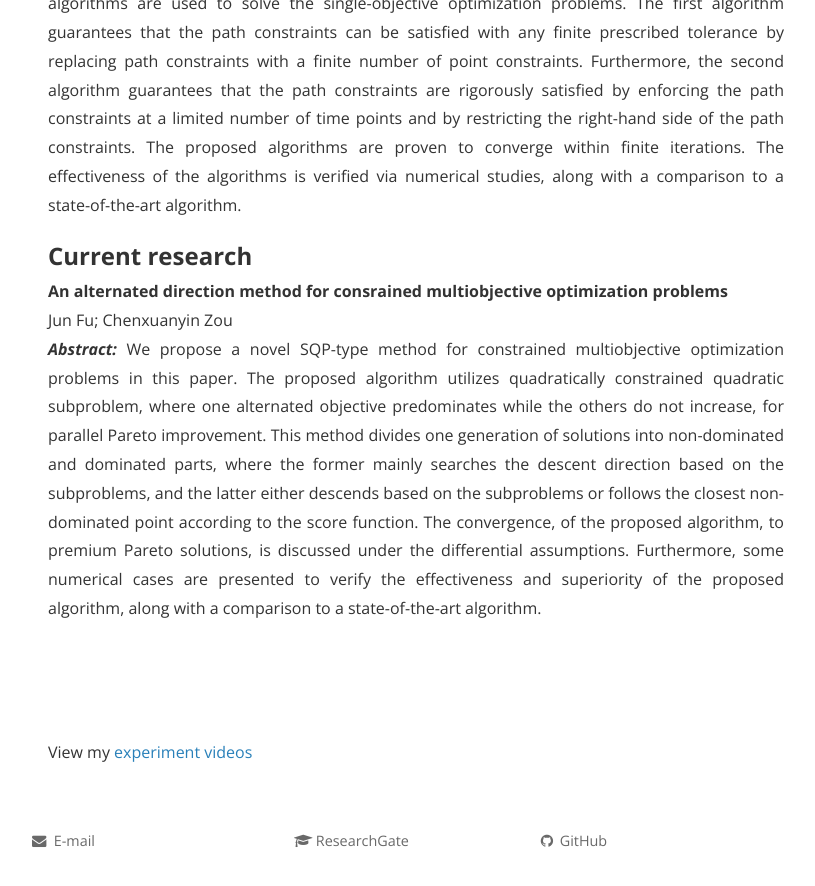
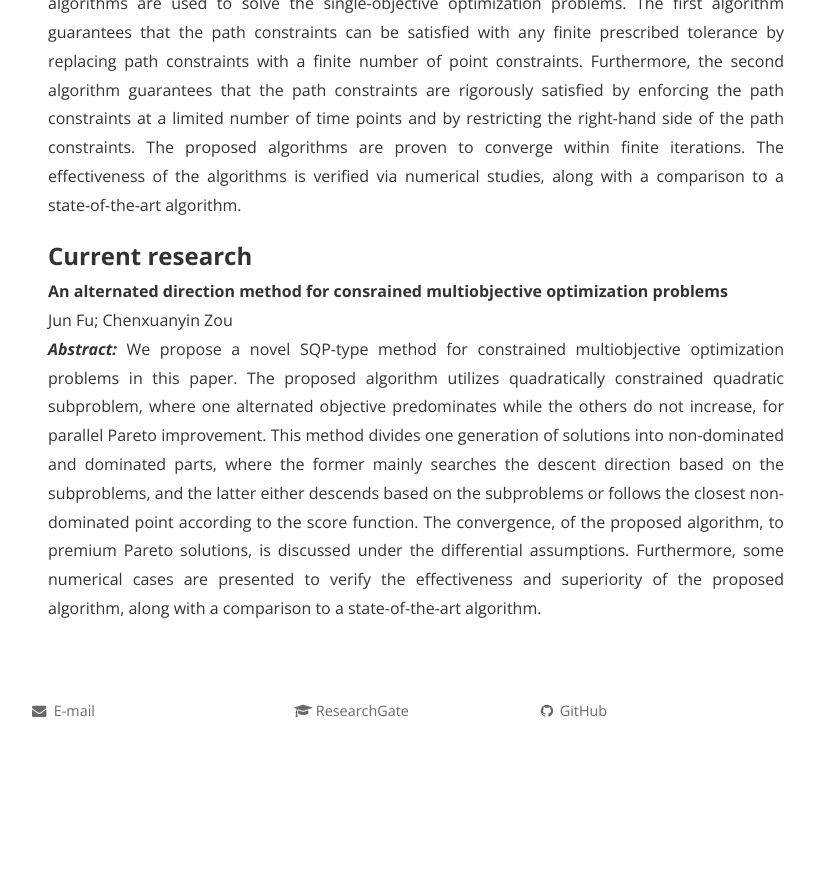
Before and after one commit to zcxy-academic/zcxy-academic.github.io, a Jekyll site: the page built from research.html, in a window 1280 px wide and 900 px high, scrolled down 648 px. Shown: the top 886 px of the window, without its empty margins (224-1039 px from the left). Built offline with Jekyll 4.4.1, drawn with Linux system fonts in a browser that asks for light colours; nearby versions of some CDN libraries; comment, search, counter and statistics services are not loaded; a style sheet for code colours, icons or effects is not loaded; after the commit the page ends 1418 px from its top, so only the background shows below that.

Commit message:
Update research.html

```diff
--- a/research.html
+++ b/research.html
@@ -19,9 +19,3 @@ DOI: 10.1109/TSMC.2022.3201685
 <strong>An alternated direction method for consrained multiobjective optimization problems</strong><br>
 Jun Fu; Chenxuanyin Zou<br>
 <p style="text-align:justify"><b><i>Abstract: </i></b>We propose a novel SQP-type method for constrained multiobjective optimization problems in this paper. The proposed algorithm utilizes quadratically constrained quadratic subproblem, where one alternated objective predominates while the others do not increase, for parallel Pareto improvement. This method divides one generation of solutions into non-dominated and dominated parts, where the former mainly searches the descent direction based on the subproblems, and the latter either descends based on the subproblems or follows the closest non-dominated point according to the score function. The convergence, of the proposed algorithm, to premium Pareto solutions, is discussed under the differential assumptions. Furthermore, some numerical cases are presented to verify the effectiveness and superiority of the proposed algorithm, along with a comparison to a state-of-the-art algorithm.</p><br>
-
-
-<br>
-<font size="+2"><strong> </strong></font><br>
-View my <a href="https://github.com/zcxy-academic/zcxy-academic.github.io/gallery.html">experiment videos</a><br>
-<br>
```
